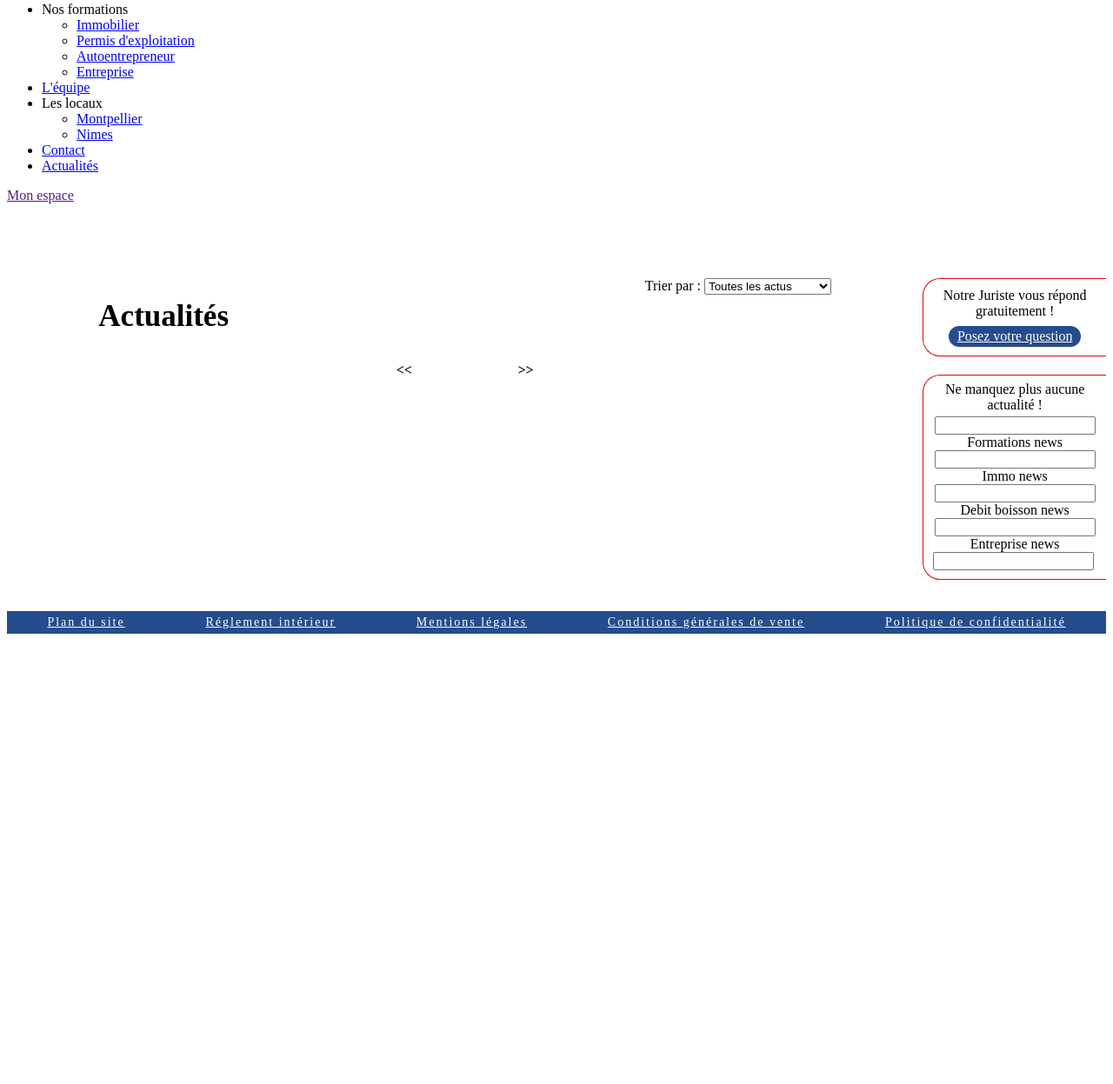
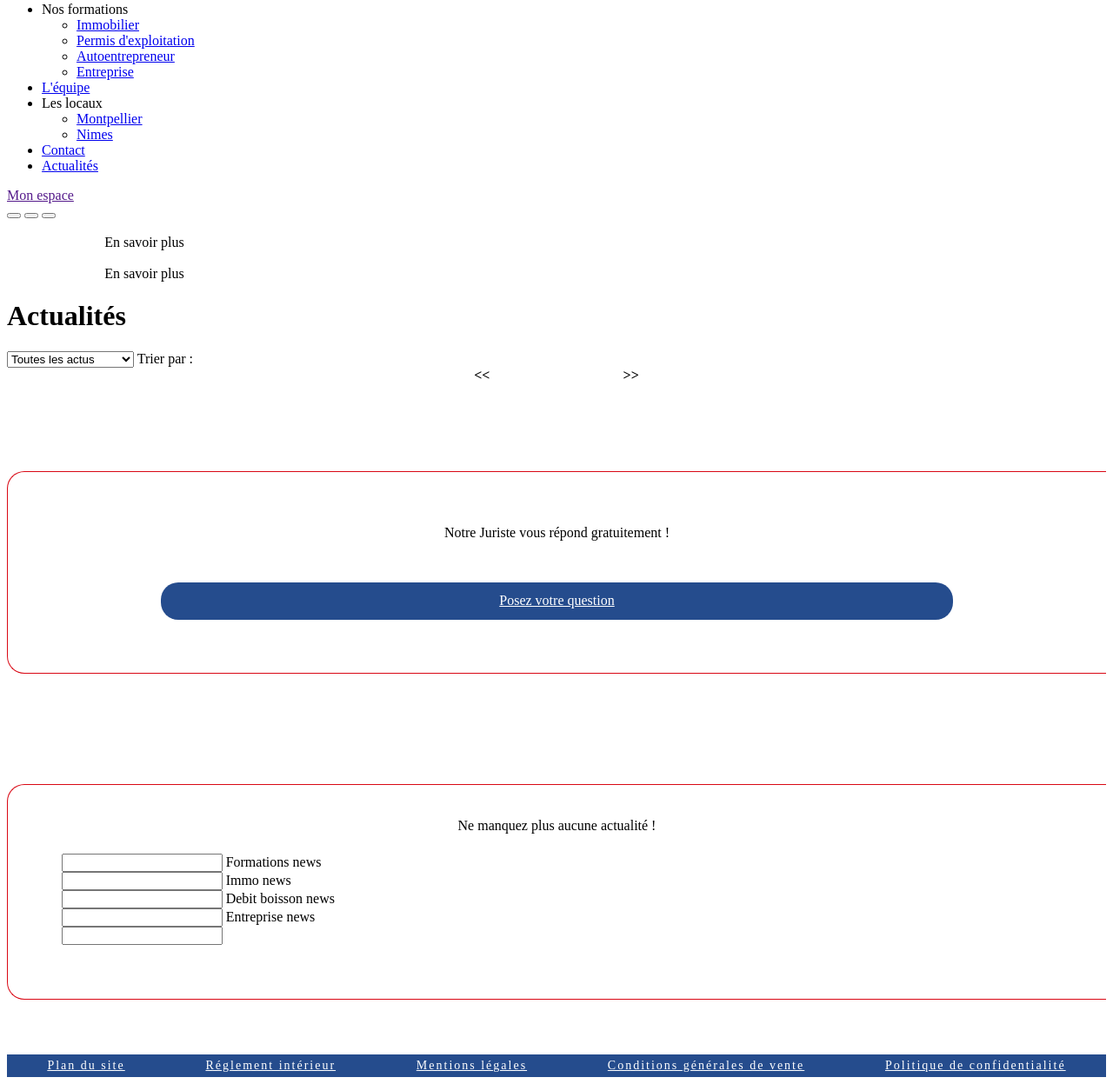
Before and after one commit to Yazrodeuh/Site-ProPerform-Symfony, a Symfony app: template templates/actualite/actualites.html.twig in a window 1280 px wide. Shown: the part 950-2197 px from the top of the page at 87% size. Before the commit the page ends 1679 px from the top, so only its background shows below. Run offline with Twig, Linux system fonts and the light colour scheme; the template is opened without the code that fills it, so the values that code supplies are empty; form fields are guessed from the names that the template uses; some libraries are stand-ins or nearby versions.

Commit message:
update img actus, data

```diff
--- a/src/Data/ListeModule.php
+++ b/src/Data/ListeModule.php
@@ -145,7 +145,7 @@ class ListeModule
                 </ul>",
             "valeurModule" => "
                 <p>Bien plus qu’une formation obligatoire, notre formation est une réelle opportunité d’assimiler toutes les informations juridiques nécessaires à l’exercice de votre profession.</p>
-                <p>Nos formations se déroulant dans un cadre convivial, c’est également pour vous l’occasion de rencontrer différents professionnels du secteur et de partager vos expériences.</div>",
+                <p>Nos formations se déroulant dans un cadre convivial, c’est également pour vous l’occasion de rencontrer différents professionnels du secteur et de partager vos expériences.</p>",
             "versionModule" => "V1 du 01/07/2021",
             "couleurModule"=>"rgb(136, 130, 189)",
             "idFormation"=>1
--- a/templates/actualite/actualites.html.twig
+++ b/templates/actualite/actualites.html.twig
@@ -19,82 +19,81 @@
 
 {% block body %}
 
-    <div class="affichageSlider">
+    <div class="container-lg my-3">
+        <div id="carouselExampleIndicators" class="carousel slide m-auto w-75" data-bs-ride="carousel">
+            <div class="carousel-indicators">
+                <div class="bg-blueC d-flex align-items-center px-2 rounded-pill">
+                    <button type="button" data-bs-target="#carouselExampleIndicators" data-bs-slide-to="0" class="active" aria-current="true" aria-label="Slide 1"></button>
+                    <button type="button" data-bs-target="#carouselExampleIndicators" data-bs-slide-to="1" aria-label="Slide 2"></button>
+                    <button type="button" data-bs-target="#carouselExampleIndicators" data-bs-slide-to="2" aria-label="Slide 3"></button>
+                </div>
 
-    <div class="slider" id="slider">
-        <div class="slides">
-            <div class="slide" id="firstSlide">
-                <a href="">
-                    <img src="{{ actus[0].imageactualite }}" alt="{{ actus[0].titreactualite }}" title="{{ actus[0].titreactualite }}" width="">
-                </a>
             </div>
-            <div class="slide">
-                <a href="">
-                    <img src="{{ actus[1].imageactualite }}" alt="{{ actus[1].titreactualite }}" title="{{ actus[1].titreactualite }}">
-                </a>
-            </div>
-            <div class="slide">
-                <a href="">
-                    <img src="{{ actus[2].imageactualite }}" alt="{{ actus[2].titreactualite }}" title="{{ actus[2].titreactualite }}">
-                </a>
+            <div class="carousel-inner rounded-5">
+                <div class="carousel-item active">
+                    <img src="{{ actus[0].imageactualite }}" alt="{{ actus[0].titreactualite }}" title="{{ actus[0].titreactualite }}" width=""/>
+                    <div class="carousel-caption d-none d-md-flex justify-content-center" style="bottom: 2rem">
+                        <div>
+                            <a class="btn btn-primary"> En savoir plus</a>
                         </div>
                     </div>
-        <div class="navigation-manual">
-            <div class="dispositionBtnCarousel">
-                <div class="manual-btn selected" id="auto-btn0"></div>
-                <div class="manual-btn notSelected" id="auto-btn1"></div>
-                <div class="manual-btn notSelected" id="auto-btn2"></div>
+                </div>
+                <div class="carousel-item">
+                    <img src="{{ actus[1].imageactualite }}" alt="{{ actus[1].titreactualite }}" title="{{ actus[1].titreactualite }}" width="">
+                    <div class="carousel-caption d-none d-md-flex justify-content-center" style="bottom: 2rem">
+                        <div>
+                            <a class="btn btn-primary"> En savoir plus</a>
+                        </div>
+                    </div>
+                </div>
+                <div class="carousel-item">
+                    <a href="" class="d-block w-100">
+                        <img src="{{ actus[2].imageactualite }}" alt="{{ actus[2].titreactualite }}" title="{{ actus[2].titreactualite }}" width="">
+                    </a>
                 </div>
             </div>
         </div>
     </div>
-    <script type="text/javascript">
-        let count = 0;
-        let countBefore = 2;
-
-        function carousel(){
-            document.getElementById("firstSlide").style.marginLeft = "-" + (count * 25) + "%";
-            document.getElementById("auto-btn" + count).classList.add("selected")
-            document.getElementById("auto-btn" + count).classList.remove("notSelected")
-            document.getElementById("auto-btn" + countBefore).classList.add("notSelected")
-            document.getElementById("auto-btn" + countBefore).classList.remove("selected")
-            countBefore = count;
-            count++;
-            if(count > 2 ) count = 0;
-
-        }
-
-        function updateInterval(radio){
-            clearInterval(move);
-            count = radio;
-            move = setInterval(carousel, 5000);
-        }
-
-        carousel();
-        let move = setInterval(carousel, 5000);
-
-    </script>
 
 
-    <div class="pageActu">
 
-        <div class="contenuPage">
-            <div class="flexFive">
-                <div class="choixoption">
-                    <div><h1>Actualités</h1></div>
+    <div class="position-relative py-2">
+        <div class="d-flex flex-lg-row flex-column">
+            <div class="row m-auto">
+                <div class="col-lg-9">
+                    <div class="d-flex justify-content-between px-5">
                         <div>
-                        <label for="categorieActu">Trier par :</label>
-                        <select id="categorieActu">
+                            <h1 class="color-blueC">Actualités</h1>
+                        </div>
+                        <div class="form-floating">
+                            <select name="categorieActu" class="form-select" id="floatingSelect" aria-label="Floating label select example">
                                 <option value="0" selected>Toutes les actus</option>
                                 <option value="1">Formations</option>
                                 <option value="2">Immobilier</option>
                                 <option value="3">Débit de boissons</option>
                                 <option value="4">Création d'entreprise</option>
                             </select>
-
+                            <label for="floatingSelect">Trier par :</label>
                         </div>
                     </div>
-                <div class="actualites" id="actualites">
+                    <div class="row g-4 m-auto py-3 container-sm">
+
+                        {% for actu in actus %}
+                            <div class="col-xl-4 col-lg-6">
+                                <div class="card h-100">
+                                    <a href="" style="color: black; text-decoration: none">
+                                        <img class="card-img-top" srcset="{{ actu.imageactualite }}" src="{{ actu.imageactualite }}" alt="{{ actu.titreactualite }}" title="{{ actu.titreactualite }}">
+                                        <div class="card-body">
+                                            <h2 class="h5 card-title">{{ actu.titreactualite }}</h2>
+                                            <p><small class="text-muted">{{ actu.dateactualite | date("m/d/Y") }} | {{ actu.titreactualite }}</small></p>
+                                            <p class="card-text">{{ actu.descriptionactualite | slice(0, 150)}} ...</p>
+                                        </div>
+                                    </a>
+                                </div>
+                            </div>
+                        {% endfor %}
+                    </div>
+                    {# <div class="actualites" id="actualites">
 
                         {% for actu in actus %}
                             <div class="actualite">
@@ -116,7 +115,7 @@
                                 </a>
                             </div>
                         {% endfor %}
-                </div>
+                    </div> #}
                     <div class="numero_page">
                         <div id="nbActuTotal" style="display: none"></div>
                         <div id="left"> << </div>
@@ -124,8 +123,15 @@
                         <div id="right"> >> </div>
                     </div>
                 </div>
+                <div class="col-lg-3">
+                    {% include('actualite/infoActu.html.twig') %}
+                </div>
+            </div>
+            <div class="flexFive">
+
+            </div>
             <div id="infos" class="flexOne">
-                {% include('actualite/infoActu.html.twig') %}
+{# {% include('actualite/infoActu.html.twig') %} #}
             </div>
         </div>
 
--- a/templates/default/index.html.twig
+++ b/templates/default/index.html.twig
@@ -17,13 +17,13 @@
     <div class="bg-image-entete" style="background-image: url('{{ asset('img/accueil/equipe_frise_retourne.png') }}')">
         <div class="p-5 js-scroll slide-right">
             <div class="py-5">
-                <h1><span>Votre centre</span> <br> <span>de formation</span> <br> <span>profesionnelle</span></h1>
+                <h1><span>Des formations professionnelles</span> <br> <span>continues et sur-mesure</span></h1>
             </div>
         </div>
         <div class="container">
             <div class="mt-5 pt-4 h5">
                 <p>
-                    <strong>Engagée depuis plus de 10 ans dans le secteur de la formation, Pro’Perform propose des formations qualifiées et qualifiantes afin de répondre à vos besoins d’évolution professionnelle.</strong>
+                    <strong>Engagée depuis plus de 10 ans dans le secteur de la formation, Pro’Perform propose des formations qualifiées et qualifiantes afin de répondre à vos besoins spécifiques d’évolution professionnelle.</strong>
                 </p>
             </div>
         </div>
--- a/templates/formation/entreprise.html.twig
+++ b/templates/formation/entreprise.html.twig
@@ -15,13 +15,13 @@
 
 {% block body %}
 <div class="bg-image-entete" style="background-image: url('{{ asset('img/formation/entreprise/' ~ infoFormation.backgroundImgFormation) }}')">
-    <div class="pt-5">
+    {# <div class="pt-5">
         <div class="py-5 d-flex justify-content-center">
             <div class="text-center p-3 rounded-pill" style="background-color: {{ infoFormation.colorFormation }}">
                 <h1>{{ infoFormation.titrePage }}</h1>
             </div>
         </div>
-    </div>
+    </div> #}
 
     {% include 'formation/formation.html.twig' %}
 
--- a/templates/formation/microEntreprise.html.twig
+++ b/templates/formation/microEntreprise.html.twig
@@ -17,13 +17,13 @@
 
 <div class="bg-image-entete" style="background-image: url('{{ asset('img/formation/autoentrepreneur/' ~ infoFormation.backgroundImgFormation) }}')">
 
-    <div class="pt-5">
+    {# <div class="pt-5">
         <div class="py-5 d-flex justify-content-center">
             <div class="text-center p-3 rounded-pill" style="background-color: {{ infoFormation.colorFormation }}">
                 <h1>{{ infoFormation.titrePage }}</h1>
             </div>
         </div>
-    </div>
+    </div> #}
 
     {% include 'formation/formation.html.twig' %}
 
--- a/templates/formation/permisExploitation.html.twig
+++ b/templates/formation/permisExploitation.html.twig
@@ -16,13 +16,13 @@
 {% block body %}
 <div class="bg-image-entete" style="background-image: url('{{ asset('img/formation/permisExploitation/' ~ infoFormation.backgroundImgFormation) }}')">
 
-    <div class="pt-5">
+    {# <div class="pt-5">
         <div class="py-5 d-flex justify-content-center">
             <div class="text-center p-3 rounded-pill" style="background-color: {{ infoFormation.colorFormation }}">
                 <h1>{{ infoFormation.titrePage }}</h1>
             </div>
         </div>
-    </div>
+    </div> #}
 
     {% include 'formation/formation.html.twig' %}
 
```
Also changed, not shown: src/Data/ListeFormation.php (+5 -4 lines), templates/formation/formation.html.twig (+7 -1 lines), templates/formation/immobilier.html.twig (+5 -6 lines), public/actus/actu10/Un-delais-supplementaire-pour-saisir-son-DIF-sans-date-butoir.jpeg, public/actus/actu11/4-evolutions-notables-du-DPE-pour-2021.jpeg, public/actus/actu12/CPF-peut-on-ceder-ses-credits-a-un-tiers.jpeg, public/actus/actu13/Le-plan-independant-supression-des-EIRL-pour-2022.jpeg. Lines whose indentation alone changed are shown as unchanged.
